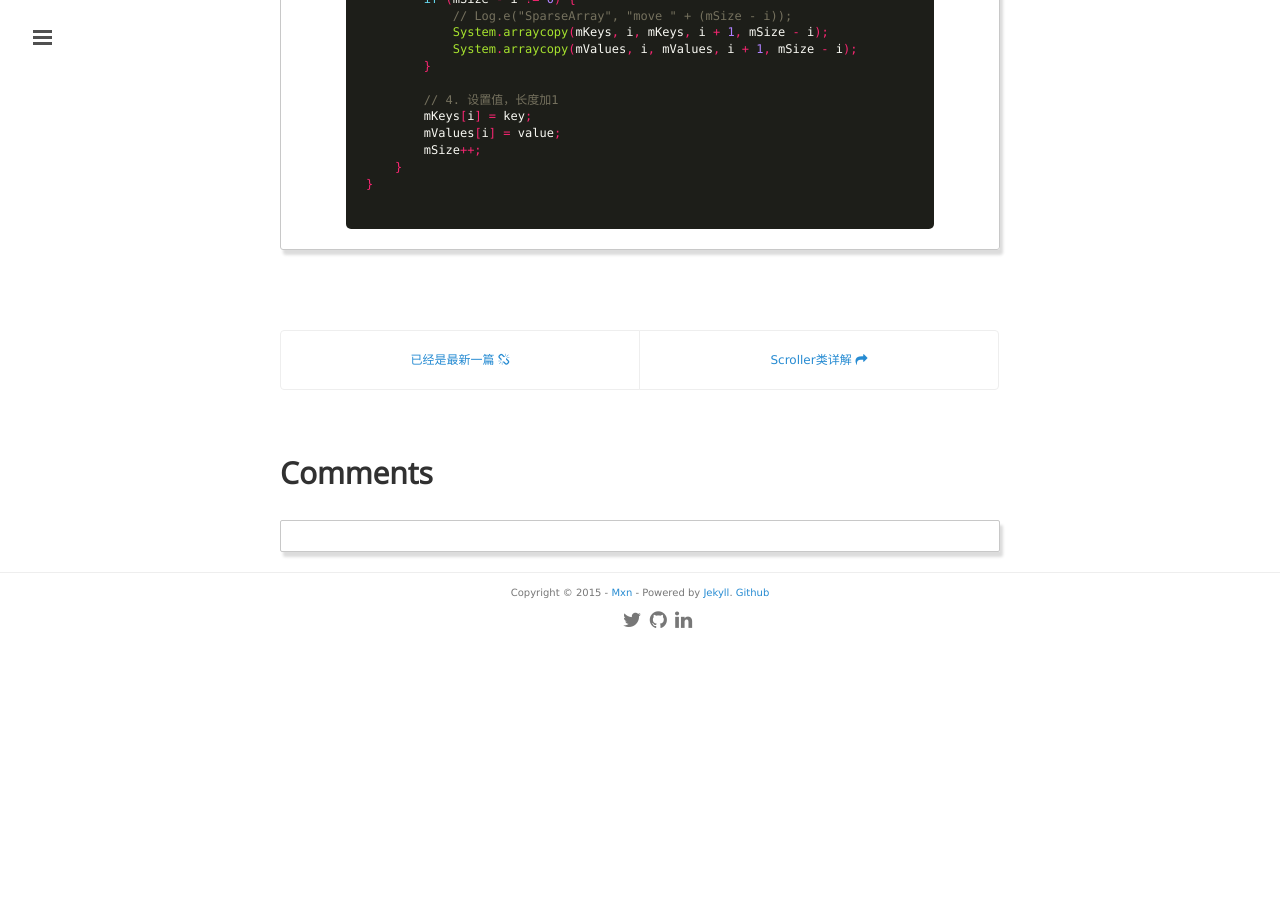
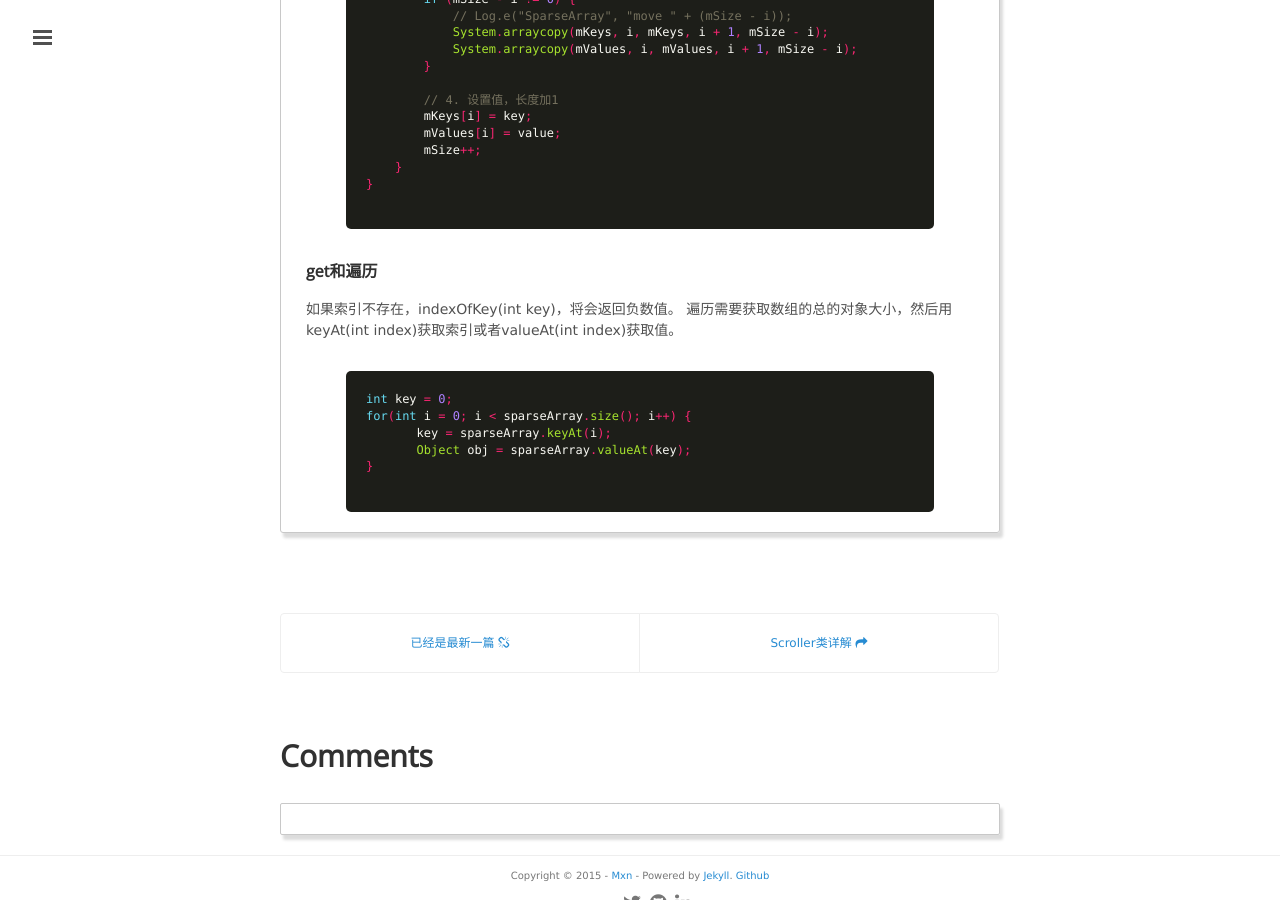
Before and after one commit to mxn21/mxn21.github.io, a Jekyll site: the page built from _posts/2015-7-25-Android中的稀疏数组SparseArray.md, in a window 1280 px wide and 900 px high, scrolled down 3512 px. Built offline with Jekyll 4.4.1, drawn with Linux system fonts in a browser that asks for light colours; Markdown is read by kramdown in place of the engine named in the settings; comment, search, counter and statistics services are not loaded; before the commit the page ends 4157 px from its top, so only the background shows below that.

Commit message:
1231312
131231

```diff
--- a/_posts/2015-7-25-Android中的稀疏数组SparseArray.md
+++ b/_posts/2015-7-25-Android中的稀疏数组SparseArray.md
@@ -124,3 +124,16 @@
     }
 }
     {% endhighlight %}
+
+### get和遍历
+
+如果索引不存在，indexOfKey(int key)，将会返回负数值。
+遍历需要获取数组的总的对象大小，然后用keyAt(int index)获取索引或者valueAt(int index)获取值。
+
+    {% highlight java  %}
+int key = 0;
+for(int i = 0; i < sparseArray.size(); i++) {
+       key = sparseArray.keyAt(i);
+       Object obj = sparseArray.valueAt(key);
+}
+     {% endhighlight %}
```
